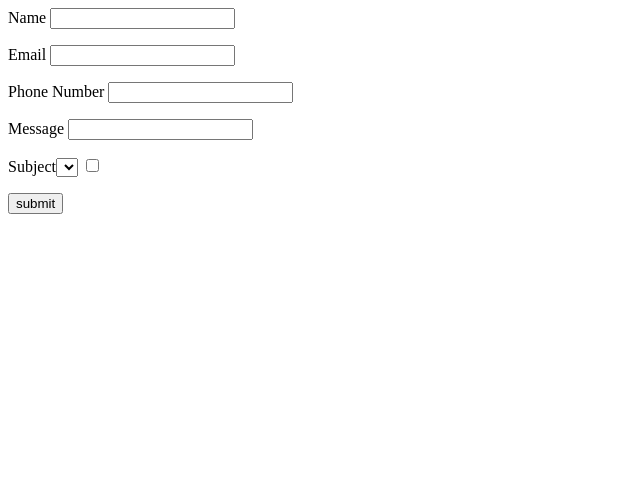
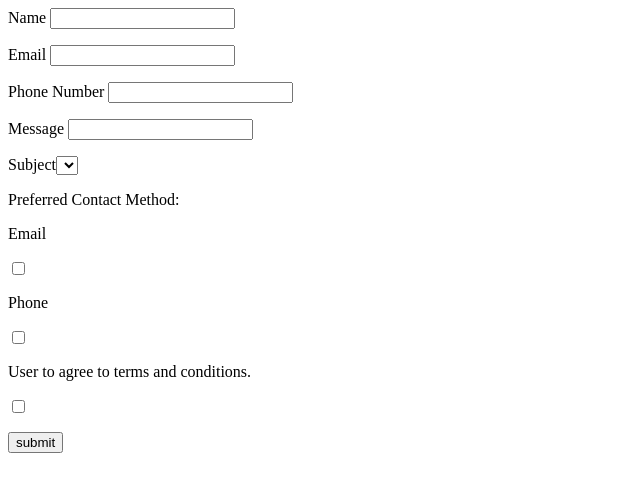
Before and after one commit to vdcayas1869/render-flask-deployment, a Flask app: page / in a window 1280 px wide. Shown: the top 492 px of the page, without its empty margins (0-640 px from the left). Run offline with Flask 3, Linux system fonts and the light colour scheme; lists and menus that the app fills with data are empty.

Commit message:
Update contact_form.html

```diff
--- a/templates/contact_form.html
+++ b/templates/contact_form.html
@@ -12,6 +12,13 @@
             {% endfor %}
           </SELECT>
 
+          <p>Preferred Contact Method:</p>
+          <p>Email</p>
+          <input type="checkbox" name="match-with-pairs"/>
+          <p>Phone</p>
+          <input type="checkbox" name="match-with-pairs"/>
+
+          <p>User to agree to terms and conditions.</p>
           <input type="checkbox" name="match-with-pairs"/>
 
          <p><input type = "submit" value = "submit" /></p>
```
